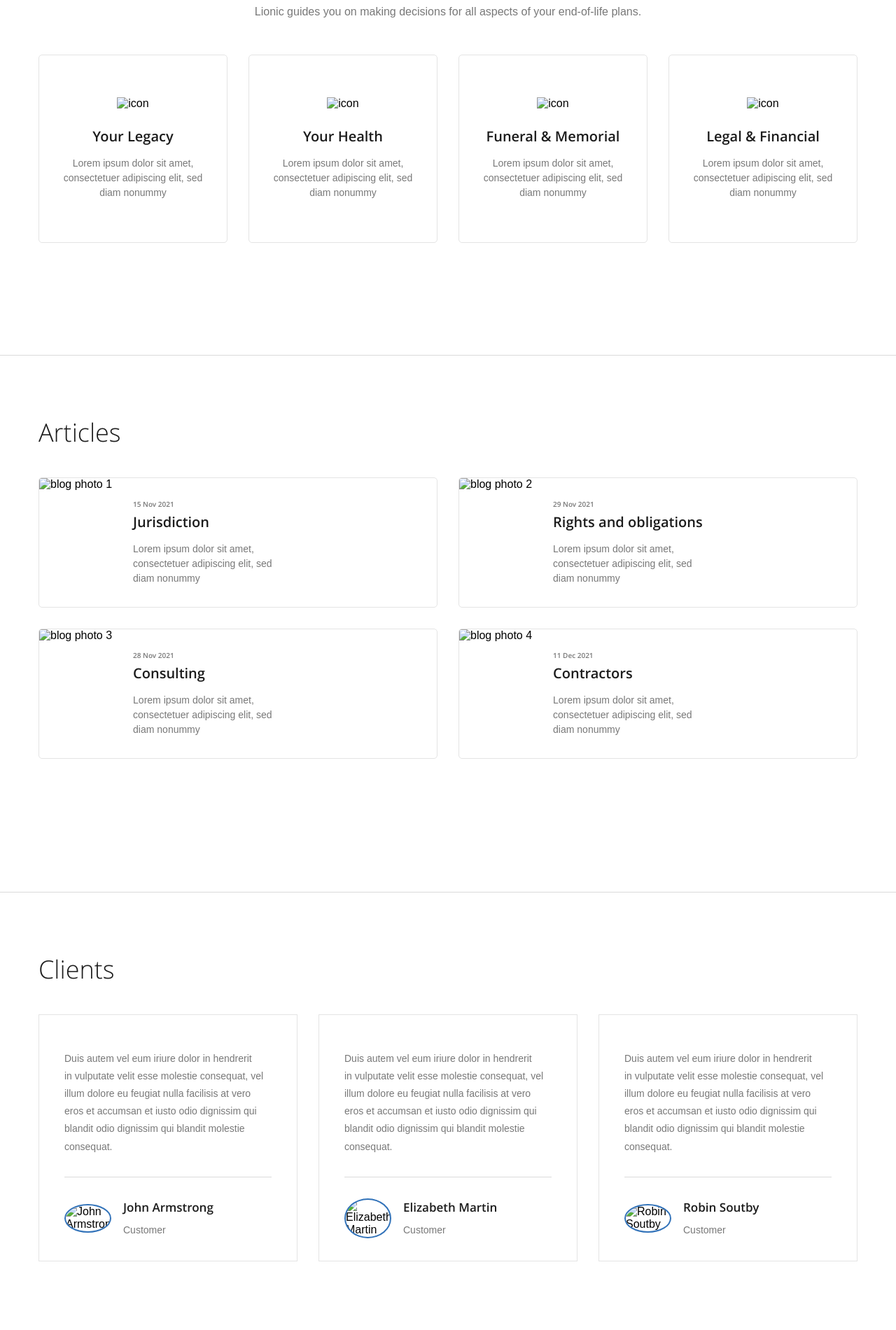
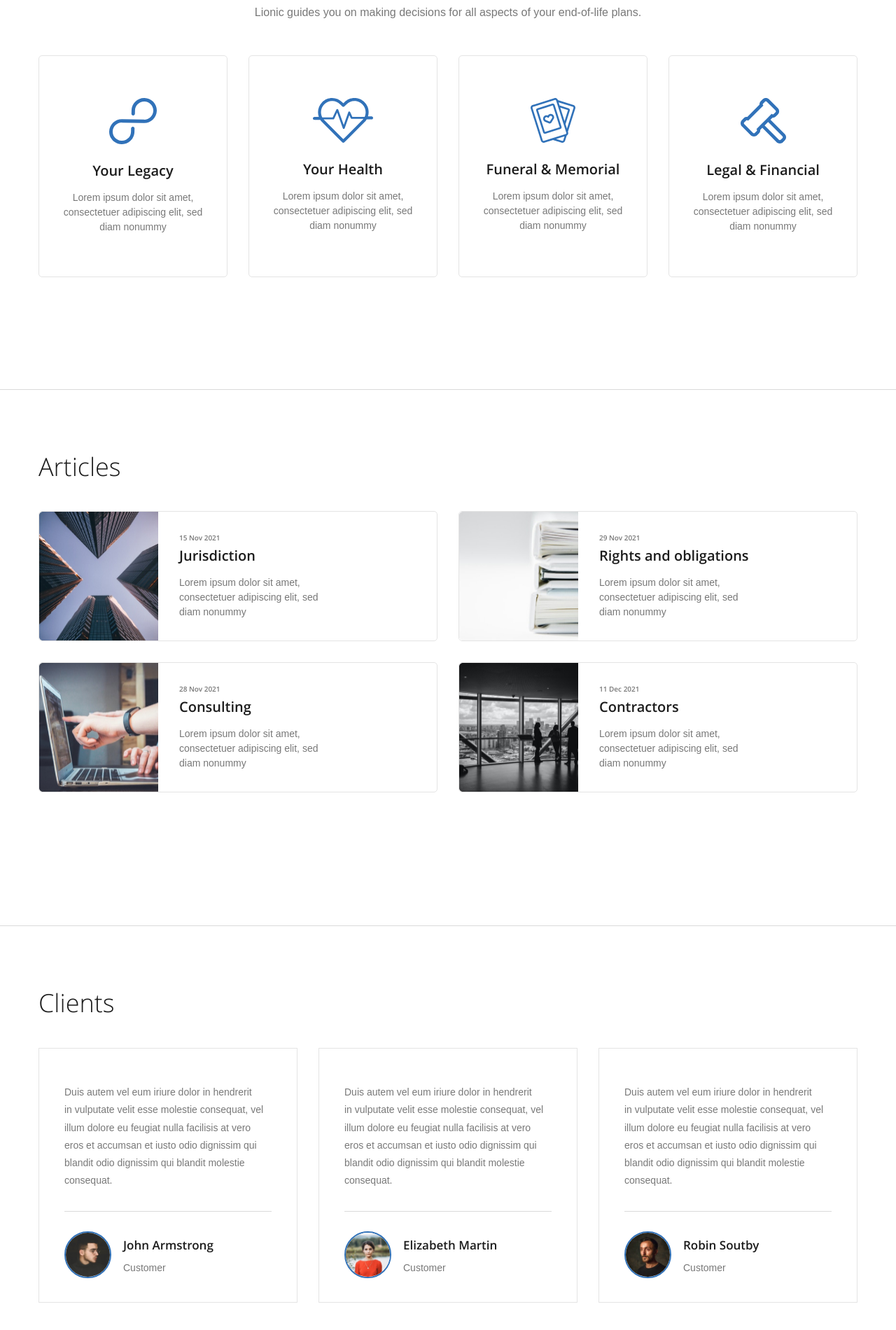
Before and after one commit to MargaritaPvl/Lionic1, a plain HTML site: page index.html in a window 1280 px wide. Shown: the part 820-2720 px from the top of the page at 70% size. Drawn offline with Linux system fonts and the light colour scheme; files that its build step writes are made by us from their sources; a script that the page names is missing; files whose address does not match are found by name; a web font is replaced by a local one.

Commit message:
Update index.html

```diff
--- a/index.html
+++ b/index.html
@@ -6,15 +6,15 @@
     <link rel="preconnect" href="https://fonts.googleapis.com">
     <link rel="preconnect" href="https://fonts.gstatic.com" crossorigin>
     <link href="https://fonts.googleapis.com/css2?family=Oswald:wght@200;300;400;500;600&display=swap" rel="stylesheet">
-    <link rel="stylesheet" href="css/normalize.css">
-    <link rel="stylesheet" href="css/style.css">
+    <link rel="stylesheet" href="normalize.css">
+    <link rel="stylesheet" href="style.css">
     <title>Lionic</title>
 </head>
 <body>
     <header class="header">
         <div class="container flex header-container">
             <a href="#" class="header-logo">
-                <img src="img/logo.svg" alt="logo">
+                <img src="logo.svg" alt="logo">
             </a>
 
             <nav class="header-nav">
@@ -80,7 +80,7 @@
             </p>
             <ul class="list-reset services-items flex">
                 <li class="services-item flex">
-                    <img src="img/Group.svg" alt="icon" class="services-item-icon">
+                    <img src="Group.svg" alt="icon" class="services-item-icon">
                     <h3 class="services-item-title">
                         Your Legacy
                     </h3>
@@ -90,7 +90,7 @@
                 </li>
 
                 <li class="services-item flex">
-                    <img src="img/what-2.svg" alt="icon" class="services-item-icon">
+                    <img src="what-2.svg" alt="icon" class="services-item-icon">
                     <h3 class="services-item-title">
                         Your Health
                     </h3>
@@ -100,7 +100,7 @@
                 </li>
 
                 <li class="services-item flex">
-                    <img src="img/Group1.svg" alt="icon" class="services-item-icon">
+                    <img src="Group1.svg" alt="icon" class="services-item-icon">
                     <h3 class="services-item-title">
                         Funeral & Memorial
                     </h3>
@@ -110,7 +110,7 @@
                 </li>
 
                 <li class="services-item flex">
-                    <img src="img/Group2.svg" alt="icon" class="services-item-icon">
+                    <img src="Group2.svg" alt="icon" class="services-item-icon">
                     <h3 class="services-item-title">
                         Legal & Financial
                     </h3>
@@ -130,7 +130,7 @@
             <ul class="list-reset articles-list flex">
                 <li class="articles-item">
                     <article class="blog-preview flex">
-                        <img src="img/Rectangle18.jpg" alt="blog photo 1" class="blog preview-image">
+                        <img src="Rectangle18.jpg" alt="blog photo 1" class="blog preview-image">
                         <div class="blog-preview-text">
                             <time class="blog-preview-time" datetime="2022-02-26 10:07">
                                 15 Nov 2021
@@ -146,7 +146,7 @@
                 </li>
                 <li class="articles-item">
                     <article class="blog-preview flex">
-                        <img src="img/Rectangle23.jpg" alt="blog photo 2" class="blog preview-image">
+                        <img src="Rectangle23.jpg" alt="blog photo 2" class="blog preview-image">
                         <div class="blog-preview-text">
                             <time class="blog-preview-time" datetime="2022-02-26 10:07">
                                 29 Nov 2021
@@ -162,7 +162,7 @@
                 </li>
                 <li class="articles-item">
                     <article class="blog-preview flex">
-                        <img src="img/Rectangle20.jpg" alt="blog photo 3" class="blog preview-image">
+                        <img src="Rectangle20.jpg" alt="blog photo 3" class="blog preview-image">
                         <div class="blog-preview-text">
                             <time class="blog-preview-time" datetime="2022-02-26 10:07">
                                 28 Nov 2021
@@ -178,7 +178,7 @@
                 </li>
                 <li class="articles-item">
                     <article class="blog-preview flex">
-                        <img src="img/Rectangle24.jpg" alt="blog photo 4" class="blog preview-image">
+                        <img src="Rectangle24.jpg" alt="blog photo 4" class="blog preview-image">
                         <div class="blog-preview-text">
                             <time class="blog-preview-time" datetime="2022-02-26 10:07">
                                 11 Dec 2021
@@ -208,7 +208,7 @@
                     </p>
                     <div class="clients-user flex">
                         <div class="clients-avatar">
-                            <img src="img/Rectangle25.jpg" alt="John Armstrong">
+                            <img src="Rectangle25.jpg" alt="John Armstrong">
                         </div>
                         <div class="clients-text">
                             <div class="clients-name">
@@ -226,7 +226,7 @@
                     </p>
                     <div class="clients-user flex">
                         <div class="clients-avatar">
-                            <img src="img/Rectangle26.jpg" alt="Elizabeth Martin">
+                            <img src="Rectangle26.jpg" alt="Elizabeth Martin">
                         </div>
                         <div class="clients-text">
                             <div class="clients-name">
@@ -244,7 +244,7 @@
                     </p>
                     <div class="clients-user flex">
                         <div class="clients-avatar">
-                            <img src="img/Rectangle27.jpg" alt="Robin Soutby">
+                            <img src="Rectangle27.jpg" alt="Robin Soutby">
                         </div>
                         <div class="clients-text">
                             <div class="clients-name">
@@ -347,7 +347,7 @@
     <div class="container flex footer-container">
         <div class="footer-left flex">
             <a href="#" class="footer-logo">
-                <img src="img/logo.svg" alt="logo">
+                <img src="logo.svg" alt="logo">
             </a>
             <small class="footer-copy">
                 Copyright &copy;2017. All Right Reserved
```
